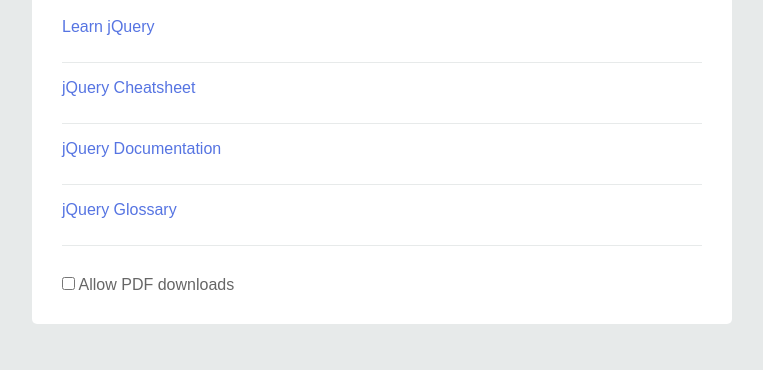
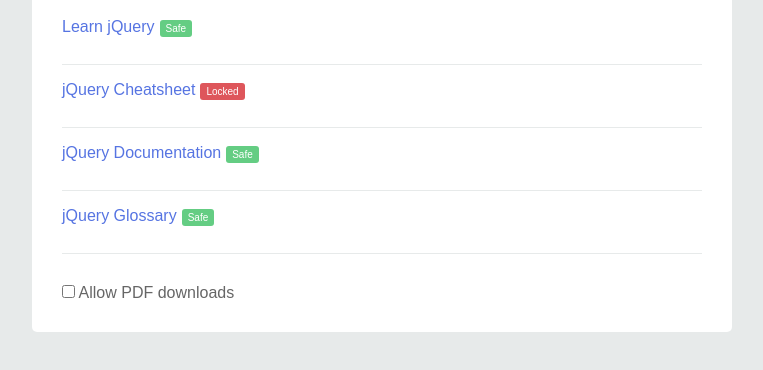
Before and after one commit to xboudsady/wc-newsfeed, a plain HTML site: page index.html in a window 1280 px wide. Shown: the part 100-470 px from the top of the page, without its empty margins (258-1021 px from the left). Drawn offline with Linux system fonts and the light colour scheme.

Commit message:
Modified code to prevent download without checking box

```diff
--- a/css/style.css
+++ b/css/style.css
@@ -26,7 +26,7 @@
     text-decoration: none;
 }
 
-a.pdf: after {
+a.pdf:after {
     content: "Locked";
     color: #fff;
     font-size: 10px;
--- a/index.html
+++ b/index.html
@@ -9,12 +9,12 @@
             <h1>jQuery Weekly</h1>
             <div id="links">
                 <ul>
-                    <li><a href="https://learn.jquery.com">Learn jQuery</a></li>
+                    <li><a target="_blank" href="https://learn.jquery.com">Learn jQuery</a></li>
                     <li><a href="http://treehouse-project-downloads.s3.amazonaws.com/jquery-basics/jquery_cheatsheet.pdf">jQuery Cheatsheet</a></li>
                     <li><a href="https://api.jquery.com">jQuery Documentation</a></li>
                     <li><a href="https://developer.mozilla.org/en-US/docs/Glossary/jQuery">jQuery Glossary</a></li>
                 </ul>
-                <label><input type="checkbox"> Allow PDF downloads</label>
+
             </div>
         </div>
 
--- a/js/app.js
+++ b/js/app.js
@@ -0,0 +1,27 @@
+const $odd = $('a:odd');
+const $secureLinks = $('a[href^="https://"]');
+const $pdfs = $('a[href$=".pdf"]');
+const $pdfChecked = $('<label><input type="checkbox"> Allow PDF downloads</label>');
+
+$secureLinks.attr('target', '_blank');
+$pdfs.attr('download', true);
+
+$secureLinks.addClass('secure');
+$pdfs.addClass('pdf');
+
+$pdfs.on('click', function(e) {
+
+    // check if checkox has been checked
+    // if zero checkboxes are checked
+    if ($(':checked').length === 0) {
+        // prevent download of document
+        event.preventDefault();
+        // alert the user
+        alert('Please check the box to allow PDF downloads.');
+    }
+
+
+    // else allow the download
+});
+
+$('#links').append($pdfChecked);
```
